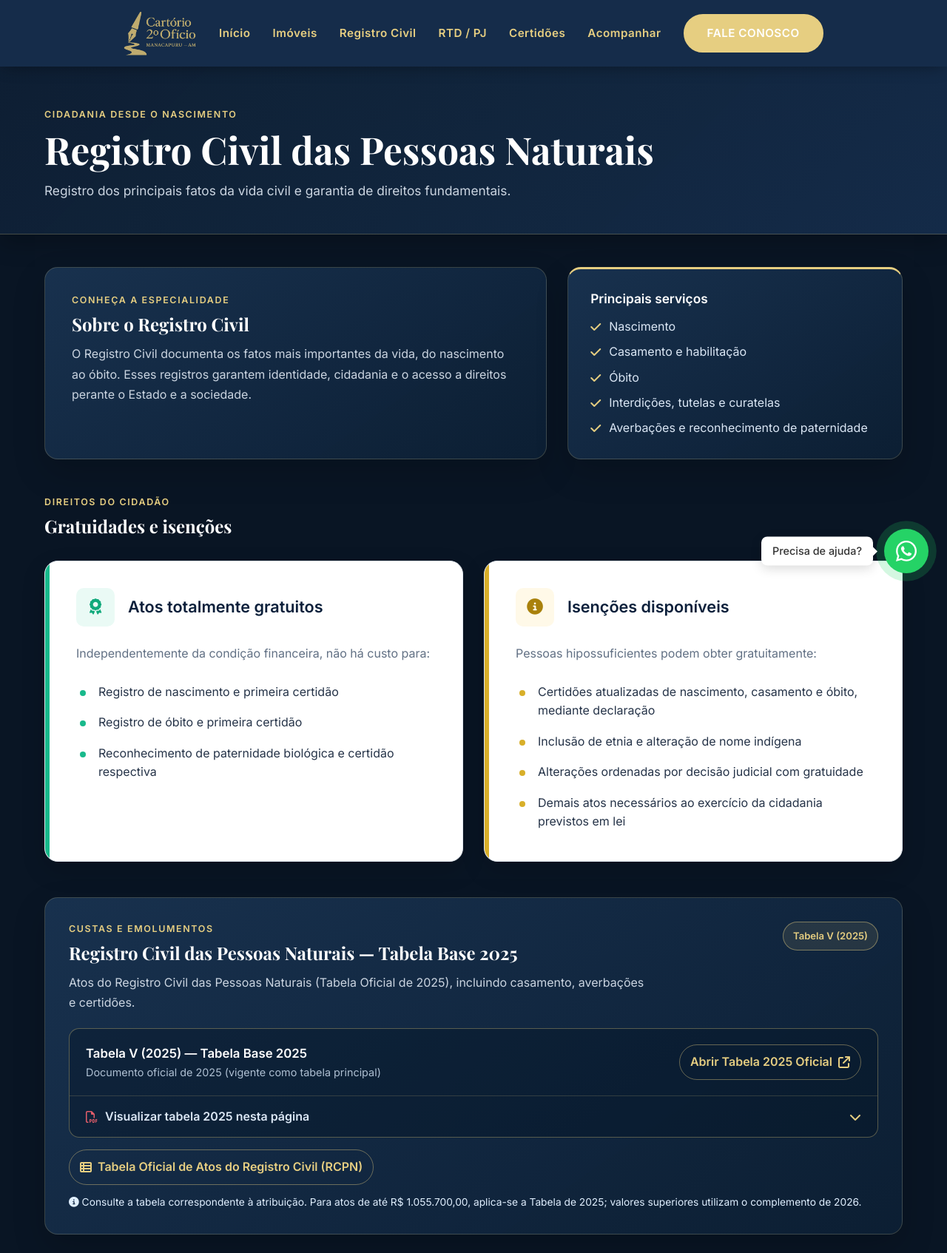
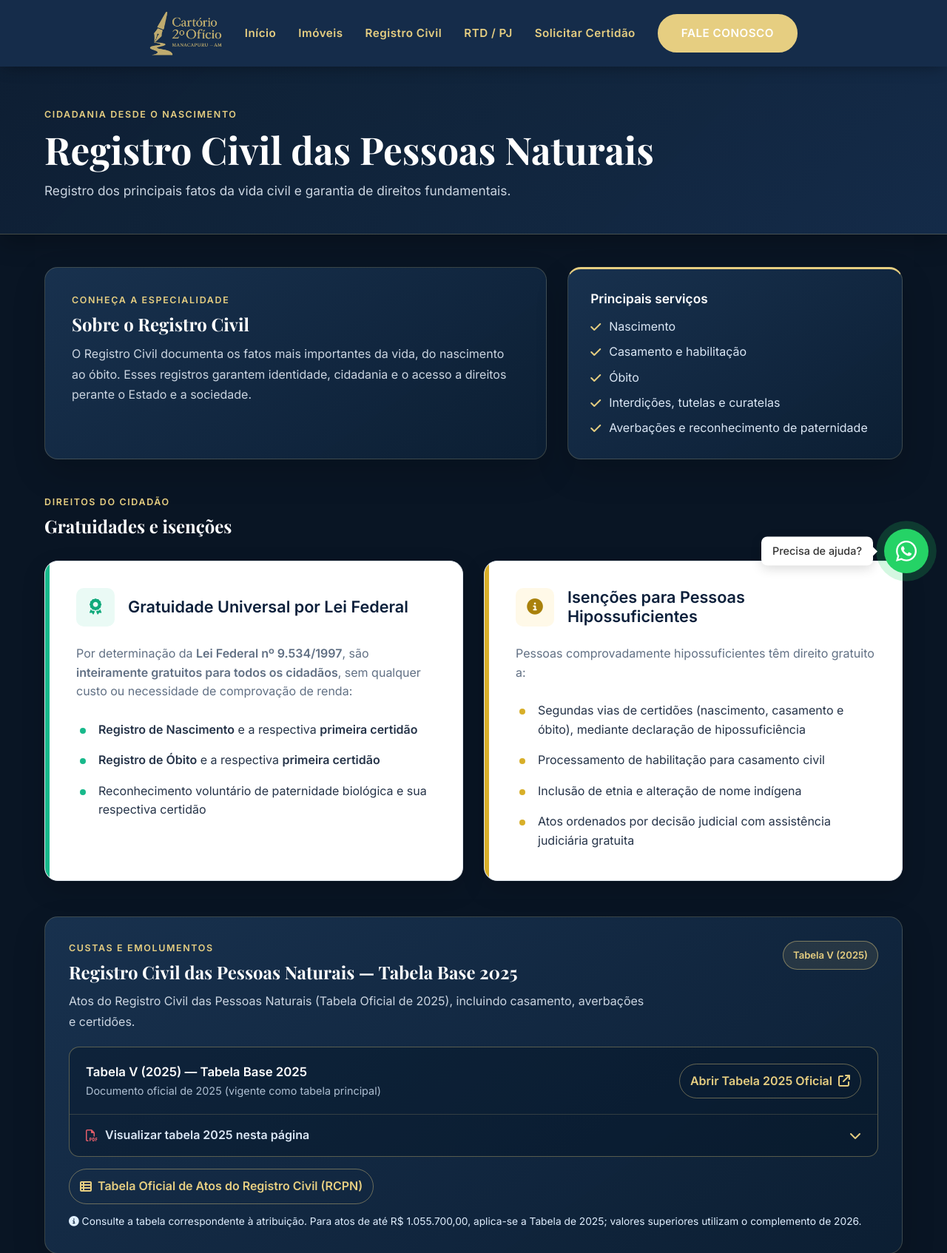
Before and after one commit to Feitosa98/Site_2ofMPU, a PHP site: page /rcpn in a window 1280 px wide. Shown: the top 1694 px of the page at 74% size. Run offline with PHP 8.4, Linux system fonts and the light colour scheme; some libraries are stand-ins or nearby versions.

Commit message:
feat: align site with 7-point cartorio requirements (ONR link, deactivate protocol, swap team/mission, checklists, fee tables, and gratuities)

```diff
--- a/acompanhar.php
+++ b/acompanhar.php
@@ -1,4 +1,8 @@
 <?php
+// Função de consulta de protocolo desativada conforme determinação da serventia.
+header("Location: /", true, 301);
+exit;
+
 $page_title = "Acompanhar Solicitação - Cartório 2º Ofício de Manacapuru";
 $page_desc = "Consulte o status em tempo real da sua solicitação no Cartório 2º Ofício de Manacapuru utilizando o protocolo e a senha.";
 $is_home = false;
--- a/components/footer.php
+++ b/components/footer.php
@@ -29,8 +29,7 @@
                         <li><a href="rcpn">Registro Civil</a></li>
                         <li><a href="rtdpj">Pessoas Jurídicas</a></li>
                         <li><a href="rtdpj">Títulos e Documentos</a></li>
-                        <li><a href="certidoes">Certidões e Documentos</a></li>
-                        <li><a href="acompanhar">Acompanhar Protocolo</a></li>
+                        <li><a href="https://ridigital.org.br/" target="_blank" rel="noopener noreferrer">Solicitar Certidão (ONR)</a></li>
                     </ul>
                 </div>
             </div>
--- a/components/header.php
+++ b/components/header.php
@@ -76,8 +76,7 @@ $base_url = "https://registromanacapuru.com.br";
                     <li><a href="imoveis">Imóveis</a></li>
                     <li><a href="rcpn">Registro Civil</a></li>
                     <li><a href="rtdpj">RTD / PJ</a></li>
-                    <li><a href="certidoes">Certidões</a></li>
-                    <li><a href="acompanhar">Acompanhar</a></li>
+                    <li><a href="https://ridigital.org.br/" target="_blank" rel="noopener noreferrer">Solicitar Certidão</a></li>
                     <li><a href="/#contato" class="btn">Fale Conosco</a></li>
                 <?php endif; ?>
                 </ul>
--- a/components/service-resources.php
+++ b/components/service-resources.php
@@ -578,9 +578,9 @@ function renderDocumentDownloads(array $groups): void
     <section class="resource-section resource-panel" aria-labelledby="document-downloads-title">
         <div class="resource-heading">
             <div>
-                <span class="resource-kicker">Orientações por serviço</span>
-                <h2 id="document-downloads-title">Documentos necessários</h2>
-                <p>Baixe o modelo de requerimento ou checklist correspondente ao seu caso. Os arquivos estão disponíveis para download imediato.</p>
+                <span class="resource-kicker">Orientações e Checklists</span>
+                <h2 id="document-downloads-title">Relação de Documentos e Checklists por Serviço</h2>
+                <p>Consulte a relação de documentos e baixe o modelo de requerimento ou checklist correspondente ao seu caso. Os arquivos estão disponíveis para download imediato em PDF e DOCX.</p>
             </div>
         </div>
         <?php foreach ($groups as $groupTitle => $documents): ?>
--- a/rcpn.php
+++ b/rcpn.php
@@ -62,26 +62,26 @@ $rcpnDocuments = [
             <article class="gratuidade-card gratuidade-card-free">
                 <div class="gratuidade-heading">
                     <span class="gratuidade-icon"><i class="fa-solid fa-award"></i></span>
-                    <h3>Atos totalmente gratuitos</h3>
+                    <h3>Gratuidade Universal por Lei Federal</h3>
                 </div>
-                <p>Independentemente da condição financeira, não há custo para:</p>
+                <p>Por determinação da <strong>Lei Federal nº 9.534/1997</strong>, são <strong>inteiramente gratuitos para todos os cidadãos</strong>, sem qualquer custo ou necessidade de comprovação de renda:</p>
                 <ul>
-                    <li>Registro de nascimento e primeira certidão</li>
-                    <li>Registro de óbito e primeira certidão</li>
-                    <li>Reconhecimento de paternidade biológica e certidão respectiva</li>
+                    <li><strong>Registro de Nascimento</strong> e a respectiva <strong>primeira certidão</strong></li>
+                    <li><strong>Registro de Óbito</strong> e a respectiva <strong>primeira certidão</strong></li>
+                    <li>Reconhecimento voluntário de paternidade biológica e sua respectiva certidão</li>
                 </ul>
             </article>
             <article class="gratuidade-card gratuidade-card-exemptions">
                 <div class="gratuidade-heading">
                     <span class="gratuidade-icon"><i class="fa-solid fa-circle-info"></i></span>
-                    <h3>Isenções disponíveis</h3>
+                    <h3>Isenções para Pessoas Hipossuficientes</h3>
                 </div>
-                <p>Pessoas hipossuficientes podem obter gratuitamente:</p>
+                <p>Pessoas comprovadamente hipossuficientes têm direito gratuito a:</p>
                 <ul>
-                    <li>Certidões atualizadas de nascimento, casamento e óbito, mediante declaração</li>
+                    <li>Segundas vias de certidões (nascimento, casamento e óbito), mediante declaração de hipossuficiência</li>
+                    <li>Processamento de habilitação para casamento civil</li>
                     <li>Inclusão de etnia e alteração de nome indígena</li>
-                    <li>Alterações ordenadas por decisão judicial com gratuidade</li>
-                    <li>Demais atos necessários ao exercício da cidadania previstos em lei</li>
+                    <li>Atos ordenados por decisão judicial com assistência judiciária gratuita</li>
                 </ul>
             </article>
         </div>
@@ -91,13 +91,13 @@ $rcpnDocuments = [
     <?php renderRcpnFeesTable(); ?>
     <?php renderDocumentDownloads($rcpnDocuments); ?>
 
-    <section class="service-cta" aria-label="Solicitar serviço de Registro Civil">
+    <section class="service-cta" aria-label="Solicitar serviços de Registro Civil">
         <div>
             <span class="resource-kicker">Atendimento eletrônico</span>
-            <h2>Solicite pelo Meu Registro</h2>
-            <p>O pedido será realizado diretamente na plataforma nacional do Registro Civil.</p>
+            <h2>Solicitar Serviços Online</h2>
+            <p>Os serviços eletrônicos e certidões do Registro Civil das Pessoas Naturais são solicitados diretamente pela plataforma nacional oficial Meu Registro Civil (Arpen-Brasil).</p>
         </div>
-        <a href="https://registrocivil.org.br/" target="_blank" rel="noopener noreferrer" class="btn-primary">Acessar Meu Registro <i class="fa-solid fa-arrow-up-right-from-square"></i></a>
+        <a href="https://www.registrocivil.org.br/" target="_blank" rel="noopener noreferrer" class="btn-primary">Solicitar Serviços no Meu Registro <i class="fa-solid fa-arrow-up-right-from-square"></i></a>
     </section>
 </main>
 
```
Also changed, not shown: imoveis.php (+4 -4 lines), index.php (+19 -19 lines), rtdpj.php (+8 -8 lines).
